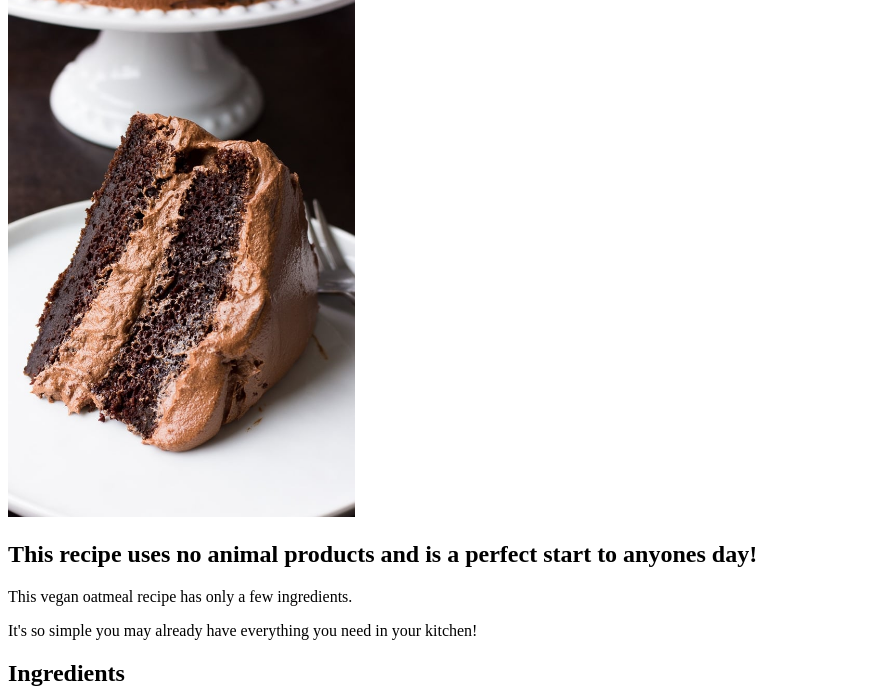
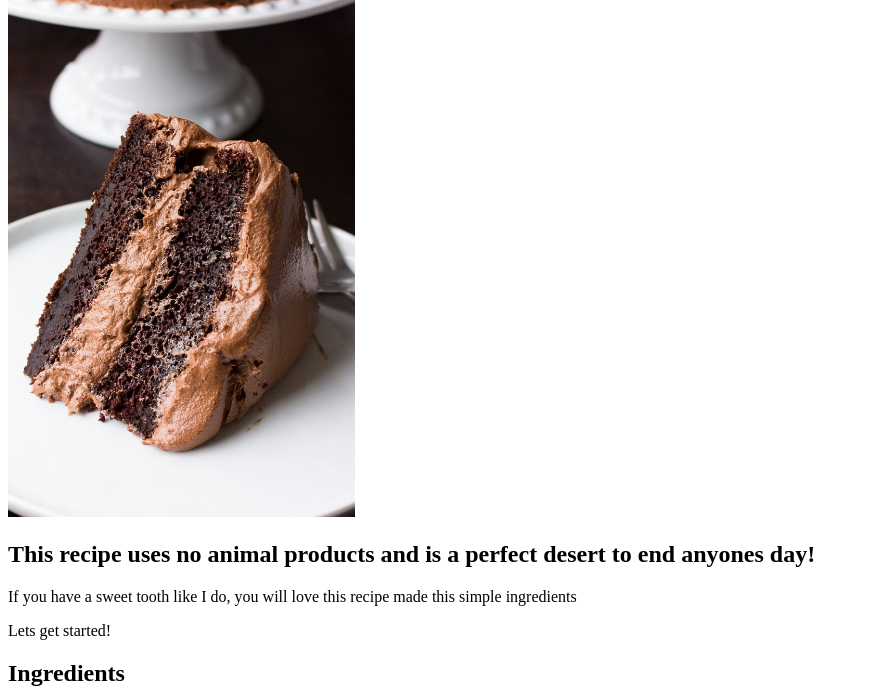
Before and after one commit to imbriankeeley/Odin-Recipes, a plain HTML site: page odin-recipes/chocolatecake.html in a window 1280 px wide. Shown: the part 104-800 px from the top of the page, without its empty margins (0-869 px from the left). Drawn offline with Linux system fonts and the light colour scheme.

Commit message:
Updated non edited description of recipe

```diff
--- a/odin-recipes/chocolatecake.html
+++ b/odin-recipes/chocolatecake.html
@@ -9,9 +9,9 @@
     <h1>Vegan Chocolate Cake Recipe</h1>
     <a href="../index.html"><button>Back</button></a><br>
     <img src="../recipe-imgs/veganchocolatecake.jpg" alt="Picture of Vegan Oatmeal with Raisins and Seeds" height="520">
-    <h2>This recipe uses no animal products and is a perfect start to anyones day!</h2>
-    <p>This vegan oatmeal recipe has only a few ingredients.</p>
-    <p>It's so simple you may already have everything you need in your kitchen!</p>
+    <h2>This recipe uses no animal products and is a perfect desert to end anyones day!</h2>
+    <p>If you have a sweet tooth like I do, you will love this recipe made this simple ingredients</p>
+    <p>Lets get started!</p>
     <h2>Ingredients</h2>
     <h3>CHOCOLATE CAKE</h3>
     <ul>
```
